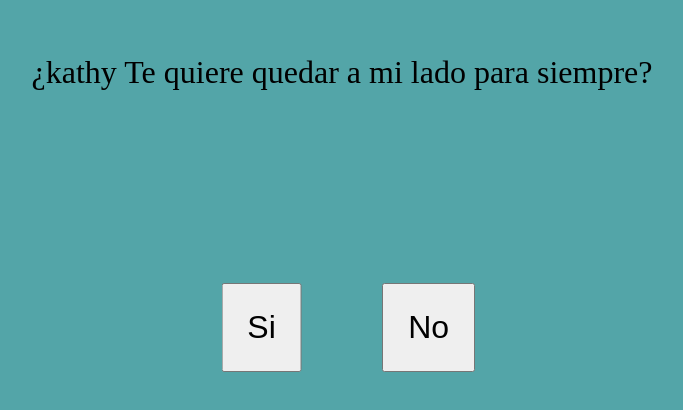
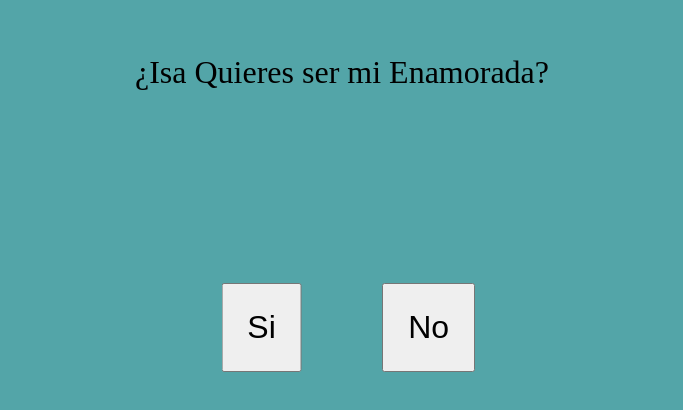
Before and after one commit to matiuz17/detalle, a plain HTML site: page index.html in a window 1280 px wide. Shown: the part 138-548 px from the top of the page, without its empty margins (298-981 px from the left). Drawn offline with Linux system fonts and the light colour scheme.

Commit message:
Update index.html

```diff
--- a/index.html
+++ b/index.html
@@ -10,7 +10,7 @@
 <body>
 
     <div class="contenedor">
-        <p>¿kathy Te quiere quedar a mi lado para siempre?</p>
+        <p>¿Isa Quieres ser mi Enamorada?</p>
         <button id="yesBtn">Si</button>
         <button id="noBtn">No</button>
     </div>
```
